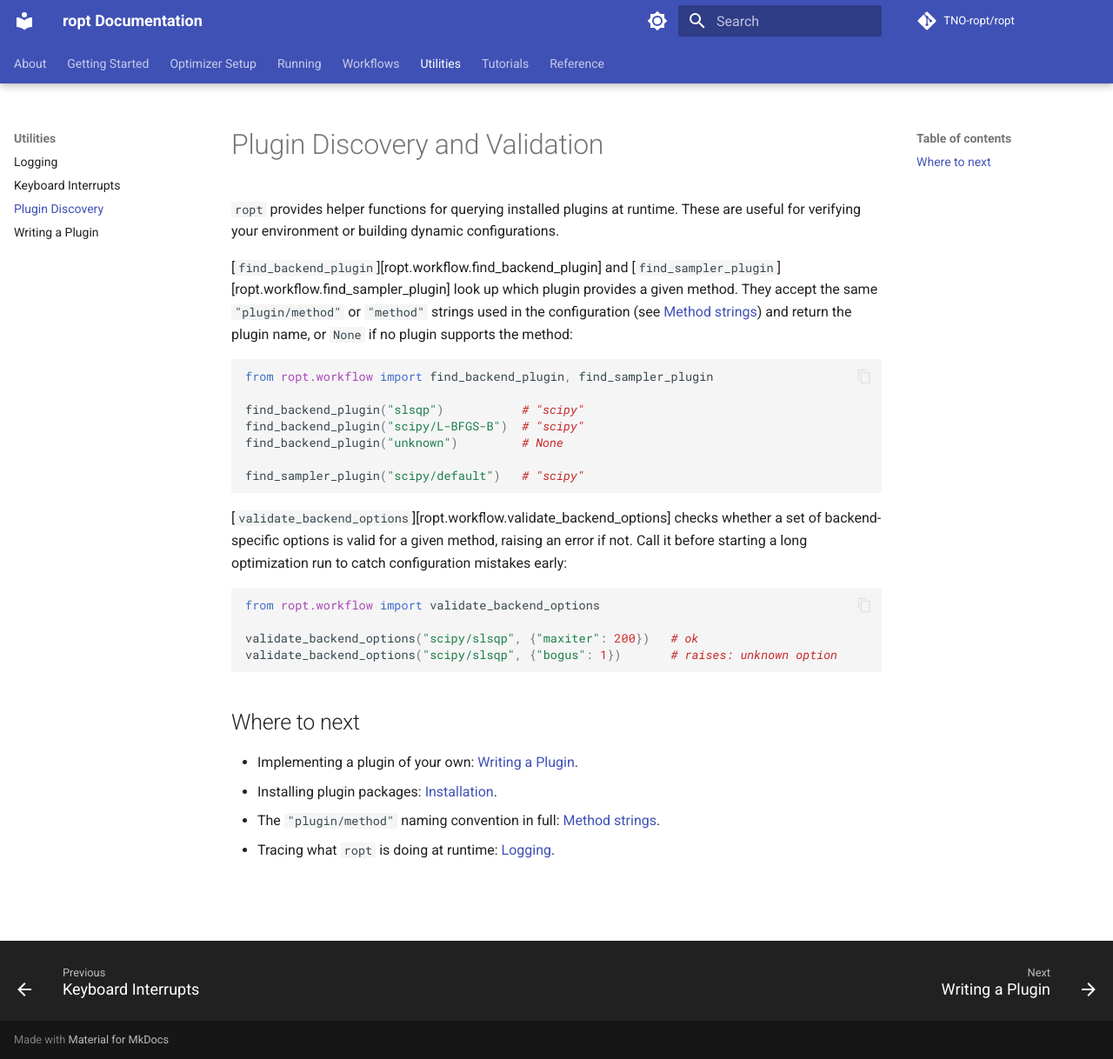
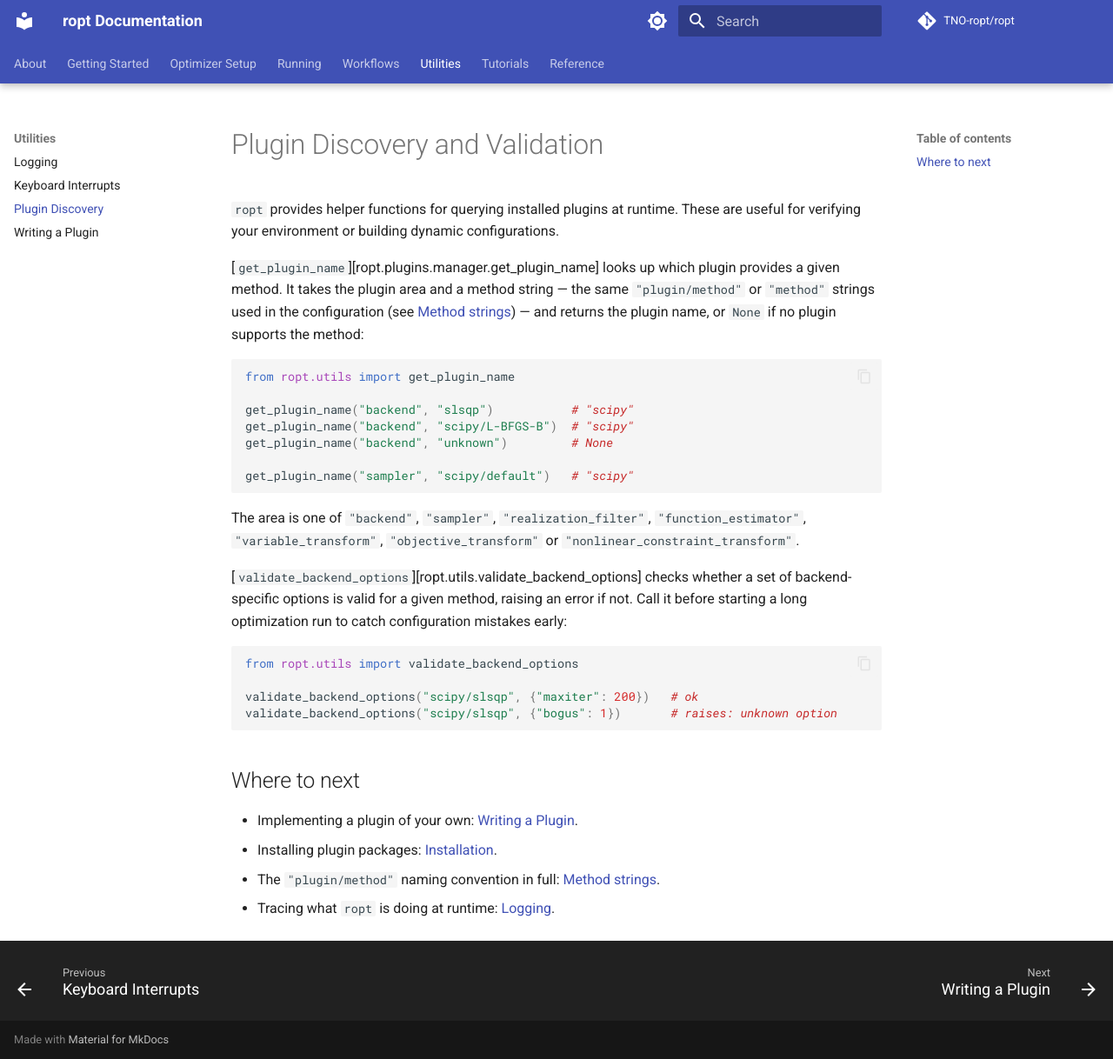
Before and after one commit to TNO-ropt/ropt, an MkDocs documentation site: the page built from docs/utilities/plugin_discovery.md, in a window 1280 px wide and 1218 px high. Shown: the whole window at 87% size. Built offline with MkDocs 1.6.1 and Material for MkDocs 9.7.7, drawn with Linux system fonts in a browser that asks for light colours; comment, search, counter and statistics services are not loaded; the version menu is left out.

Commit message:
Move plugin discovery helpers to ropt.utils

````diff
--- a/docs/utilities/plugin_discovery.md
+++ b/docs/utilities/plugin_discovery.md
@@ -4,30 +4,33 @@
 These are useful for verifying your environment or building dynamic
 configurations.
 
-[`find_backend_plugin`][ropt.workflow.find_backend_plugin] and
-[`find_sampler_plugin`][ropt.workflow.find_sampler_plugin] look up which plugin
-provides a given method. They accept the same `"plugin/method"` or `"method"`
-strings used in the configuration (see
-[Method strings](../optimizer_setup/configuration.md#method-strings)) and return
-the plugin name, or `None` if no plugin supports the method:
+[`get_plugin_name`][ropt.plugins.manager.get_plugin_name] looks up which plugin
+provides a given method. It takes the plugin area and a method string — the same
+`"plugin/method"` or `"method"` strings used in the configuration (see
+[Method strings](../optimizer_setup/configuration.md#method-strings)) — and
+returns the plugin name, or `None` if no plugin supports the method:
 
 ```python
-from ropt.workflow import find_backend_plugin, find_sampler_plugin
+from ropt.utils import get_plugin_name
 
-find_backend_plugin("slsqp")           # "scipy"
-find_backend_plugin("scipy/L-BFGS-B")  # "scipy"
-find_backend_plugin("unknown")         # None
+get_plugin_name("backend", "slsqp")           # "scipy"
+get_plugin_name("backend", "scipy/L-BFGS-B")  # "scipy"
+get_plugin_name("backend", "unknown")         # None
 
-find_sampler_plugin("scipy/default")   # "scipy"
+get_plugin_name("sampler", "scipy/default")   # "scipy"
 ```
 
-[`validate_backend_options`][ropt.workflow.validate_backend_options] checks
+The area is one of `"backend"`, `"sampler"`, `"realization_filter"`,
+`"function_estimator"`, `"variable_transform"`, `"objective_transform"` or
+`"nonlinear_constraint_transform"`.
+
+[`validate_backend_options`][ropt.utils.validate_backend_options] checks
 whether a set of backend-specific options is valid for a given method, raising
 an error if not. Call it before starting a long optimization run to catch
 configuration mistakes early:
 
 ```python
-from ropt.workflow import validate_backend_options
+from ropt.utils import validate_backend_options
 
 validate_backend_options("scipy/slsqp", {"maxiter": 200})   # ok
 validate_backend_options("scipy/slsqp", {"bogus": 1})       # raises: unknown option
````
Also changed, not shown: docs/getting_started/installation.md (+2 -2 lines), docs/reference/components_utils.md (+2 -9 lines), docs/reference/utils.md (+11 -3 lines), docs/utilities/writing_plugins.md (+4 -5 lines), 6 other files.
